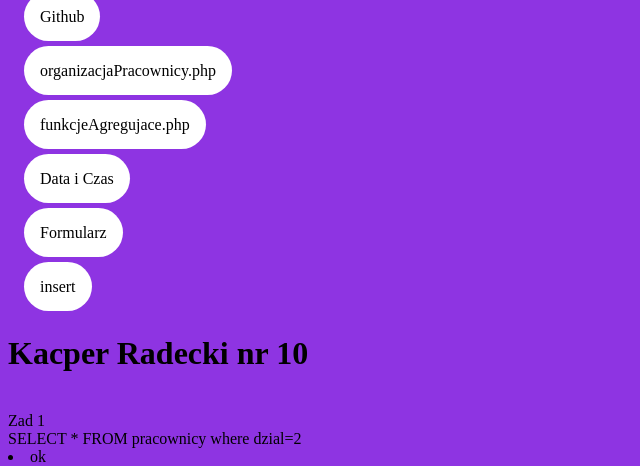
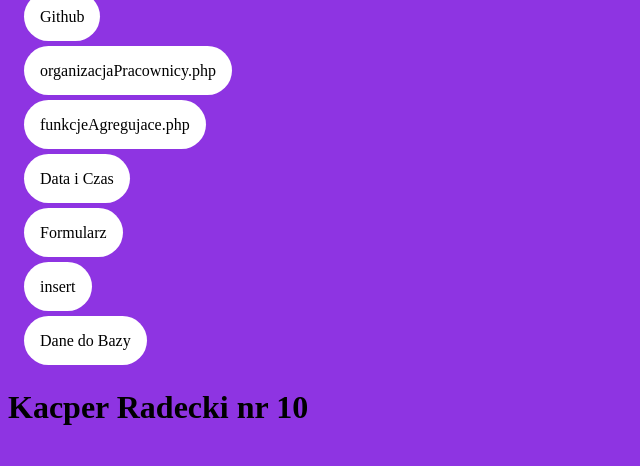
Before and after one commit to AD-2018/sql-php-pierwsza_strona-RadeckiKacper, a PHP site: page / in a window 1280 px wide. Shown: the top 466 px of the page, without its empty margins (0-640 px from the left). Run offline with PHP 8.4, Linux system fonts and the light colour scheme; data that the repository does not hold is empty.

Commit message:
Update index.php

```diff
--- a/index.php
+++ b/index.php
@@ -19,6 +19,9 @@
     <br/>
 <br/>
         <a href="insert.php">insert</a></br>
+    <br/>
+<br/>
+        <a href="danedobazy.php">Dane do Bazy</a></br>
     <br/>
     </div>
     <h1>Kacper Radecki nr 10</h1>
```
